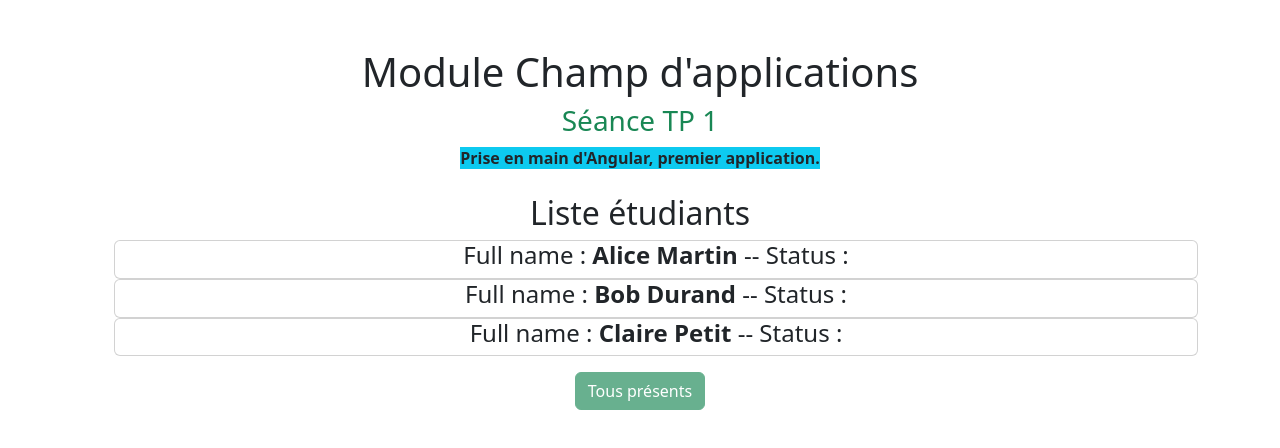
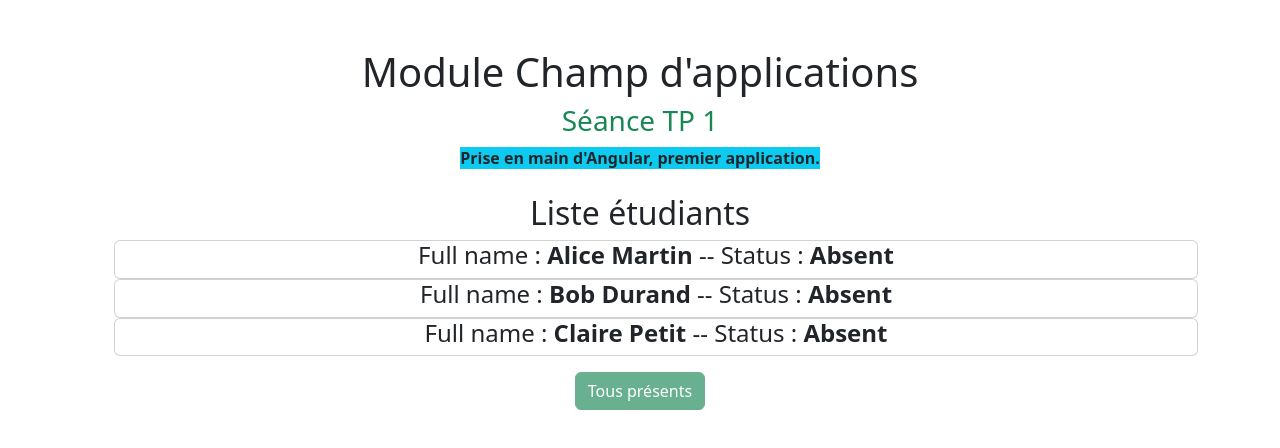
Before and after one commit to moqim-ghizlan/CIM-Tp1Angular, an Angular app: page / in a window 1280 px wide. Shown: the top 448 px of the page. Built offline with nearby package versions, Linux system fonts and the light colour scheme.

Commit message:
typo status -> stats

```diff
--- a/src/app/student/student.html
+++ b/src/app/student/student.html
@@ -1,3 +1,3 @@
 <li class="card card-small">
-    <h4>Full name : <span class="fw-bold"> {{ getFullName() }} </span> -- Status : <span class="fw-bold"> {{ status }}</span></h4>
+    <h4>Full name : <span class="fw-bold"> {{ getFullName() }} </span> -- Status : <span class="fw-bold"> {{ stats }}</span></h4>
 </li>
```
